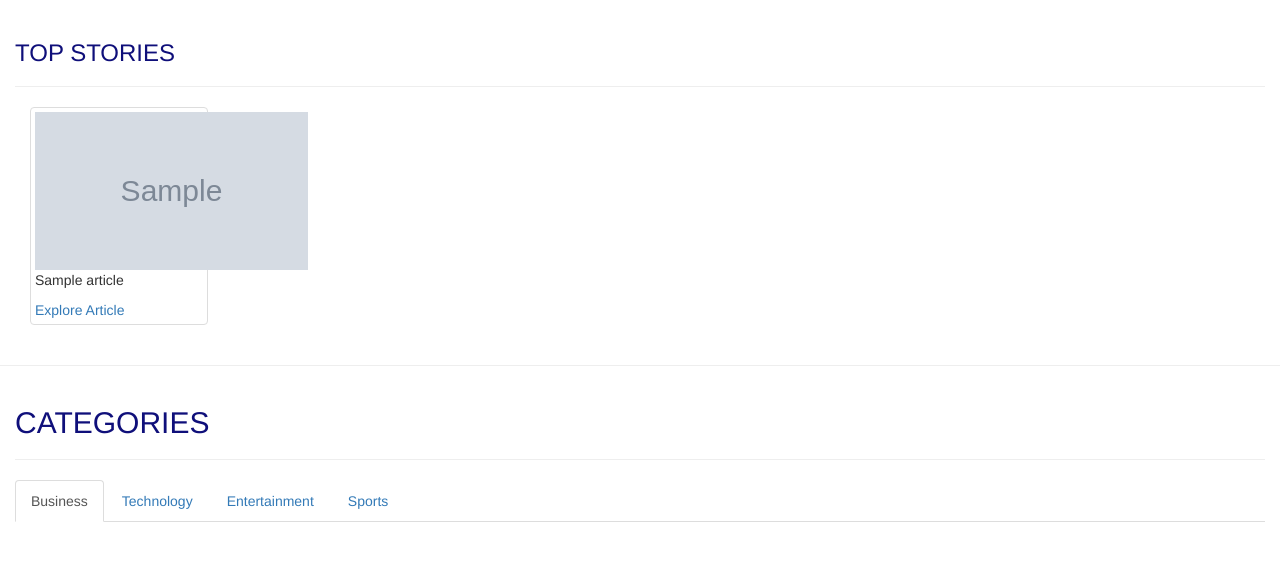
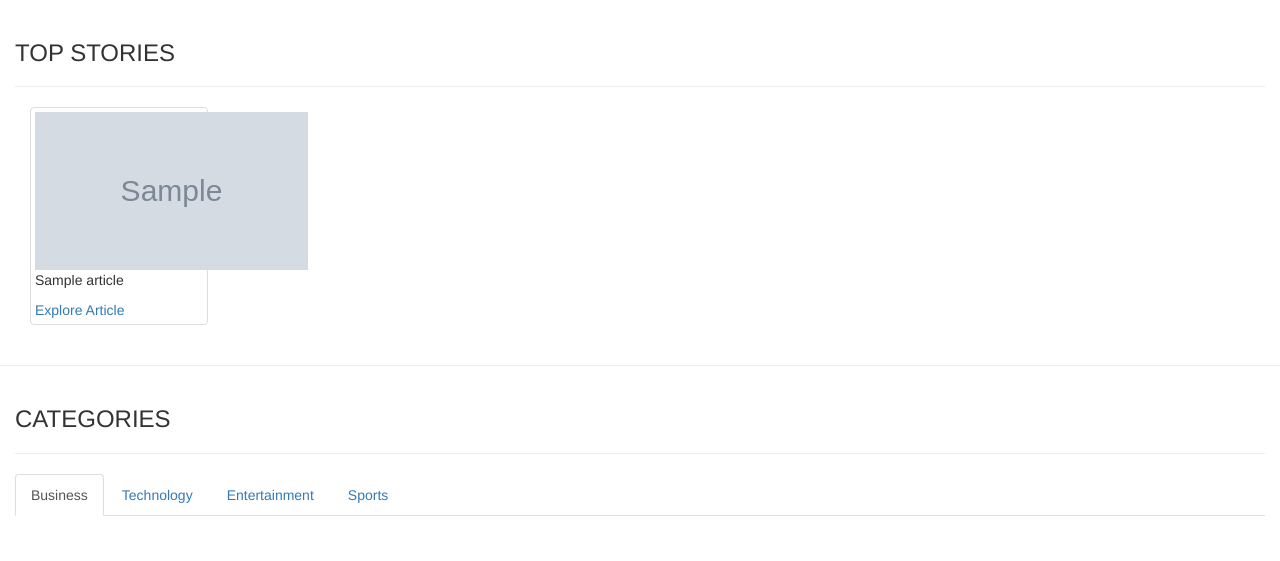
Before and after one commit to jusinam/Mpasho_Highlights, a Flask app: template app/templates/index.html in a window 1280 px wide. Shown: the part 52-613 px from the top of the page. Run offline with Flask 2, Linux system fonts and the light colour scheme; the template is opened without the code that fills it: most values are stand-ins (such as "Sample title", 1, 10 or a date in 2020); grey boxes marked "Sample" are stand-in pictures; some libraries are stand-ins or nearby versions.

Commit message:
modify header tags

```diff
--- a/app/templates/index.html
+++ b/app/templates/index.html
@@ -17,7 +17,7 @@
               <!-- Content block  -->
       {% block content %}
       <div class="container-fluid">
-          <h3 style="color:#0f0f7a;">TOP STORIES</h3>
+          <h3>TOP STORIES</h3>
          <hr>
          {% for top_article in google_news %}
          <div class="col-md-2">
@@ -33,7 +33,7 @@
      </div>
      <hr>
         <div class="container-fluid">
-     <h2 style="color:#0f0f7a;">CATEGORIES</h2>
+     <h3>CATEGORIES</h3>
      <hr>
      <center>
          <ul class="nav nav-tabs">
```
